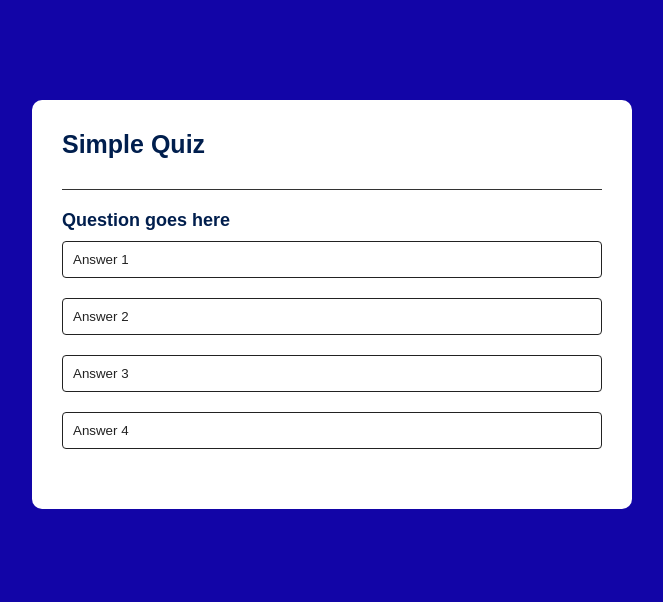
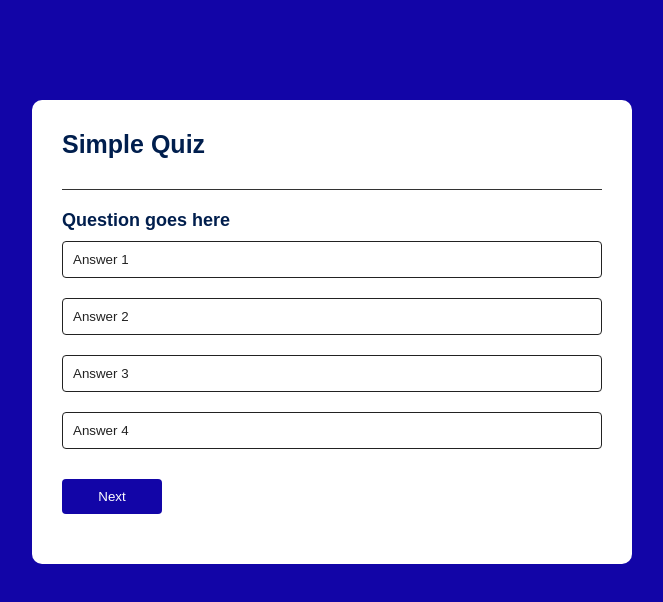
Before and after one commit to JosueSalazaku/quiz-App, a plain HTML site: page index.html in a window 1280 px wide. Shown: the whole page, without its empty margins (308-971 px from the left). Drawn offline with Linux system fonts and the light colour scheme.

Commit message:
random-quiz-App

```diff
--- a/index.html
+++ b/index.html
@@ -16,6 +16,7 @@
             <button class="btn">Answer 3</button>
             <button class="btn">Answer 4</button>
         </div>
+        <button id="next-btn">Next</button>
     </div>
 </div>
 
--- a/style.css
+++ b/style.css
@@ -47,4 +47,23 @@ body {
     text-align: left;
     border-radius: 4px;
     cursor: pointer;
+    transition: all 0.3s;
 }
+
+.btn:hover {
+    background:#0a0142;
+    color: #fff;
+
+}
+
+#next-btn {
+    background: #1205a7;
+    color: #fff;
+    font-weight: 500;
+    width: 100px;
+    border: 0;
+    padding: 10px;
+    margin: 20px auto 0;
+    border-radius: 4px;
+    cursor: pointer;
+}
```
